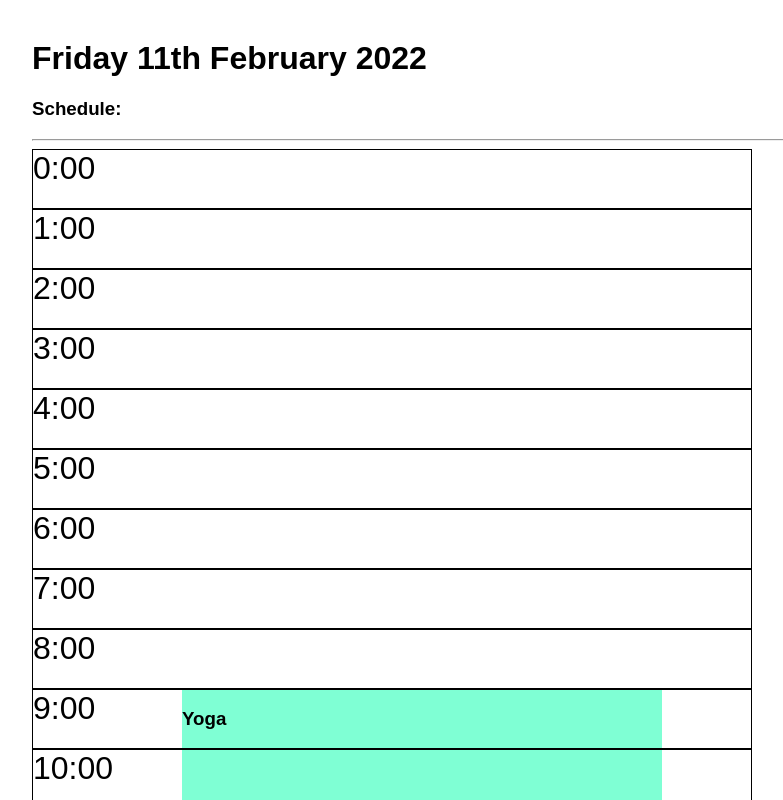
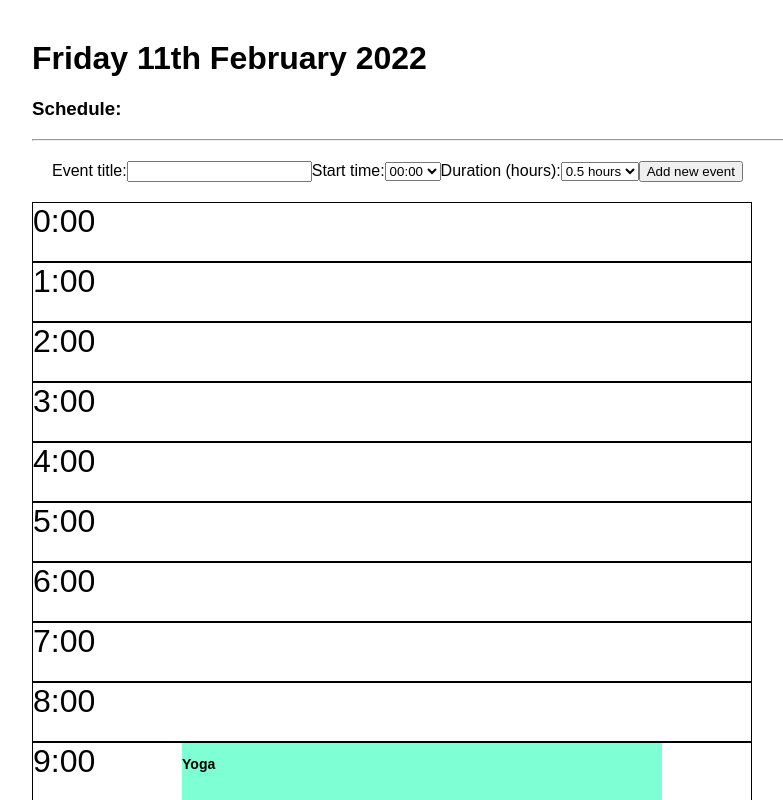
Before and after one commit to aimaewood/calendar-app, a React (Create React App) app: page / in a window 1280 px wide. Shown: the top 800 px of the page, without its empty margins (8-791 px from the left). Built offline with nearby package versions, Linux system fonts and the light colour scheme.

Commit message:
added event form and tidied code

```diff
--- a/src/App.css
+++ b/src/App.css
@@ -14,6 +14,9 @@
   border: solid black 1px;
   position:relative;
   z-index: 1;
-  max-width: 60%;
+  width: 60%;
   font-size: 2rem;
 }
+.add-event-form{
+  margin: 20px;
+}
--- a/src/App.js
+++ b/src/App.js
@@ -2,25 +2,97 @@ import {useState} from "react";
 import './App.css';
 import {DateHeader} from "./components/DateHeader";
 import {HourBlocks} from "./components/HourBlocks";
+
 function App() {
 
-  let [events, updateEvents] = useState([{title: "Aerial hoop class", start: 18, duration: 2.5}, {title: "Laka Interview", start: 14.5, duration: 1}, {title: "Yoga", start: 9, duration:2}])
-
+    let [events, updateEvents] = useState([{
+        title: "Aerial hoop class",
+        start: 18,
+        duration: 2.5
+    }, {title: "Laka Interview",
+        start: 14.5,
+        duration: 1
+    }, {title: "Yoga",
+        start: 9,
+        duration: 2}])
+    let [eventTitle, setTitle] = useState("")
+    let [startTime, setStartTime] = useState("")
+    let [duration, setDuration] = useState("")
 
     return (
         <div className="app">
-          <DateHeader date={"Friday 11th February 2022"} />
+            {/*the DateHeader component allows the user to set the desired date and
+            displays that date prominently at the top of the UI*/}
+            <DateHeader date={"Friday 11th February 2022"}/>
+            {/*with more time, I would have:
+          a) turned the form below into a component
+          b) written a function to generate all the <option> tags within the form
+          c) written form validation requiring the title input to be a string of some max length
+          and requiring that all fields be completed before form submission*/}
+            <form className="add-event-form">
+                <label htmlFor="title">Event title:</label>
+                <input name="title" onChange={(event) => {
+                    setTitle(event.target.value)
+                }}/>
+                <label htmlFor="start-time">Start time:</label>
+                <select name="start-time" onChange={(event) => {
+                    setStartTime(event.target.value)
+                }}>
+                    <option value="0">00:00</option>
+                    <option value="1">01:00</option>
+                    <option value="2">02:00</option>
+                    <option value="3">03:00</option>
+                    <option value="4">04:00</option>
+                    <option value="5">05:00</option>
+                    <option value="6">06:00</option>
+                    <option value="7">07:00</option>
+                    <option value="8">08:00</option>
+                    <option value="9">09:00</option>
+                    <option value="10">10:00</option>
+                    <option value="11">11:00</option>
+                    <option value="12">12:00</option>
+                    <option value="13">13:00</option>
+                    <option value="14">14:00</option>
+                    <option value="15">15:00</option>
+                    <option value="16">16:00</option>
+                    <option value="17">17:00</option>
+                </select>
+                <label htmlFor="duration">Duration (hours):</label>
+                <select name="duration" onChange={(event) => {
+                    setDuration(event.target.value)
+                }}>
+                    <option value="0.5">0.5 hours</option>
+                    <option value="1">1 hour</option>
+                    <option value="1.5">1.5 hours</option>
+                    <option value="2">2 hours</option>
+                    <option value="2.5">2.5 hours</option>
+                    <option value="3">3 hours</option>
+                </select>
+                <button type="submit" onClick={(event) => {
+                    updateEvents([...events, {title: eventTitle, start: startTime, duration: duration}])
+                    event.preventDefault()
+                }}>Add new event
+                </button>
+            </form>
             <div className="calendar-container">
-          {/*put addNewEvent form here if time allows, and style calendar-container using display:flex
-        so that the form and calendar hour-blocks are displayed side by side*/}
-              <HourBlocks />
-
+                {/*the HourBlocks component maps 24 divs onto the UI; one for each hour of the day*/}
+                <HourBlocks/>
                 {events.map((item, index) => {
-                  return(
-                      <div key={index} style={{height: item.duration*60 + "px", width: "40%", position: "absolute", top: item.start*60, left: "150px", backgroundColor: "Aquamarine", zValue: 5}}>
+                        return (
+                            <div key={index} style={{
+                                height: item.duration * 60 + "px",
+                                width: "40%",
+                                position: "absolute",
+                                top: item.start * 60,
+                                left: "150px",
+                                backgroundColor: "Aquamarine",
+                                fontSize: "0.75rem",
+                                zValue: 5
+                            }}>
                                 <h3>{item.title}</h3>
                             </div>
-                  )}
+                        )
+                    }
                 )}
             </div>
         </div>
--- a/src/components/DateHeader.jsx
+++ b/src/components/DateHeader.jsx
@@ -1,5 +1,6 @@
 export const DateHeader = ({date}) => {
     return (
+
         <div className="header">
             <h1>{date}</h1>
             <h3>Schedule:</h3>
--- a/src/components/HourBlocks.jsx
+++ b/src/components/HourBlocks.jsx
@@ -1,11 +1,15 @@
 export const HourBlocks = () => {
     const hourBlocks = []
+    {/*generating an array of consecutive numbers 0-23 to represent the hours in a day*/}
     for(let i=0; i<24; i++ ){hourBlocks.push(i)}
     return (
-        hourBlocks.map((hour, index) => {
+        <div>
+            {/*mapping each hour-block to a div representing that time period*/}
+            {hourBlocks.map((hour, index) => {
             return(
                 <div key={index} className="hour-block">{hour.toString() + ":00"}</div>
             )
-        })
+        })}
+        </div>
     )
 }
```
Also changed, not shown: src/components/AddNewEvent.jsx (added). Lines whose indentation alone changed are shown as unchanged.
